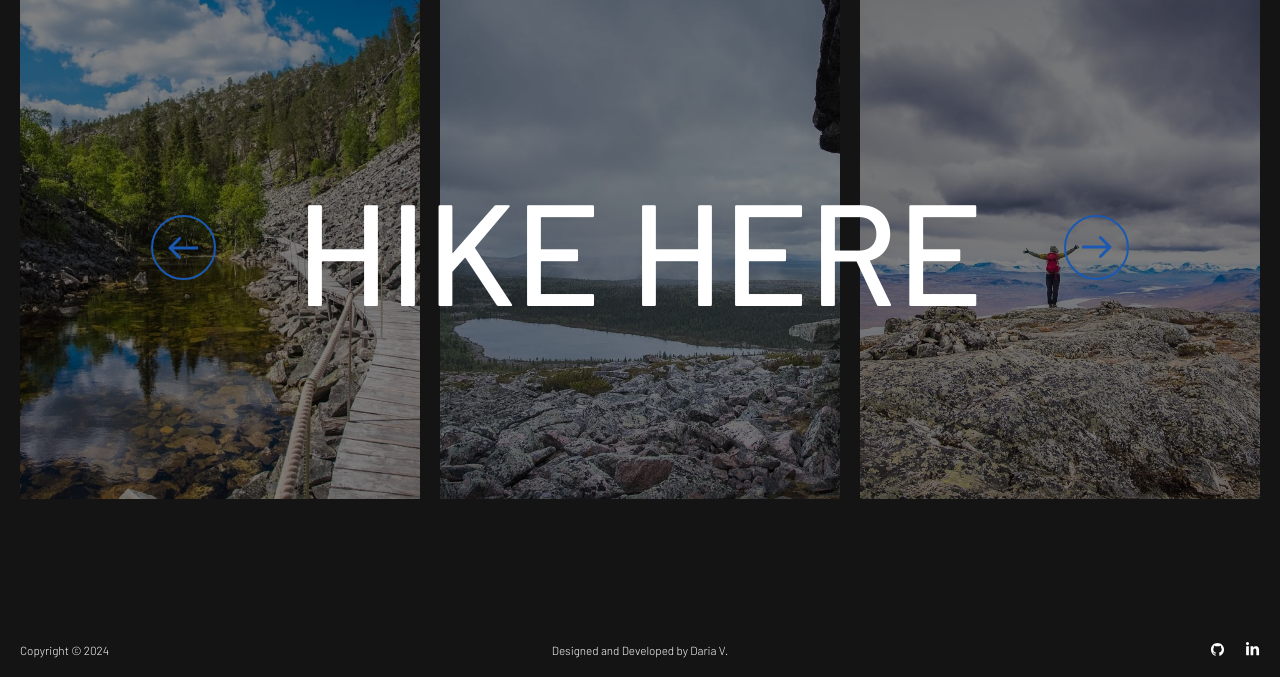
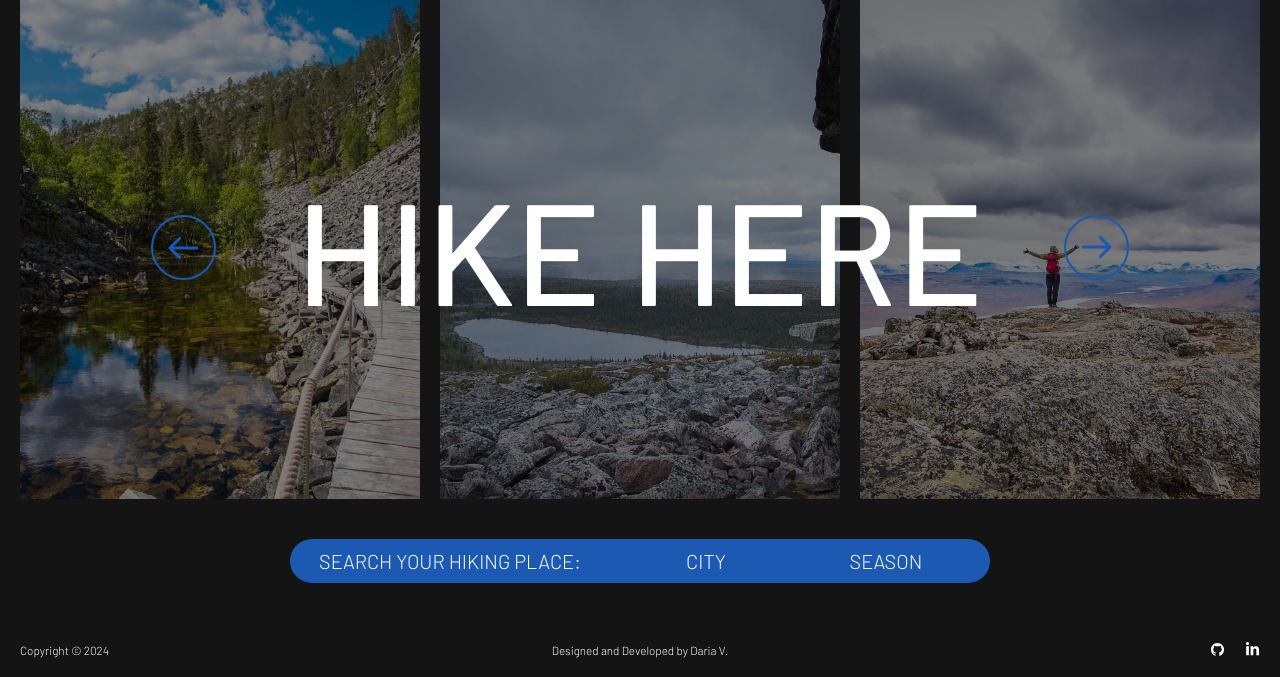
Before and after one commit to dariavarlamovaa/el-in, a Django app: page / in a window 1280 px wide. Shown: the part 123-800 px from the top of the page. Run offline with Django 5.2, Linux system fonts and the light colour scheme.

Commit message:
updated markup and styles

```diff
--- a/static/home/css/home.css
+++ b/static/home/css/home.css
@@ -55,3 +55,32 @@
     height: 500px;
     filter: brightness(0.50);
 }
+
+.search-line {
+    display: flex;
+    flex-direction: row;
+    justify-content: center;
+    align-items: center;
+    gap: 50px;
+    font-size: 20px;
+    text-transform: uppercase;
+    background-color: #1B59B2;
+    border-radius: 25px;
+    max-width: 700px;
+    padding: 10px 0;
+    margin: 0 auto;
+}
+
+
+.selector-line {
+    display: flex;
+    flex-direction: row;
+    justify-content: center;
+    align-items: center;
+    gap: 30px;
+}
+
+.select {
+    min-width: 150px;
+    text-align: center;
+}
--- a/templates/home/home.html
+++ b/templates/home/home.html
@@ -33,6 +33,21 @@
                 </div>
             </div>
         </div>
+        <div class="selector container">
+            <div class="selector-info">
+                <div class="search-line">
+                    <p class="search-for-hiking-place">Search your hiking place:</p>
+                    <div class="selector-line">
+                        <div class="city select">
+                            <span>City</span>
+                        </div>
+                        <div class="season select">
+                            <span>Season</span>
+                        </div>
+                    </div>
+                </div>
+            </div>
+        </div>
     </div>
 </section>
 {% endblock content %}
```
Also changed, not shown: static/base/images/logo.svg.
